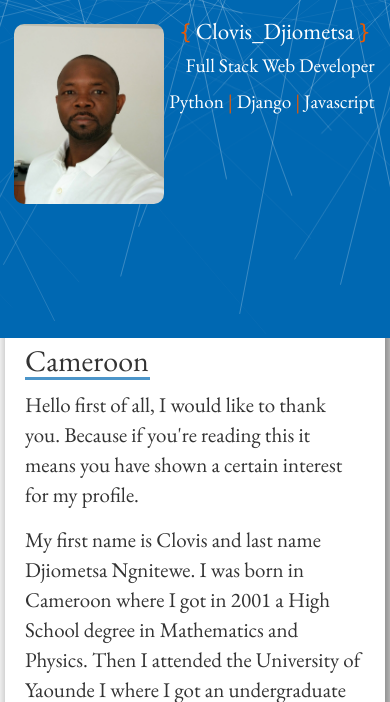
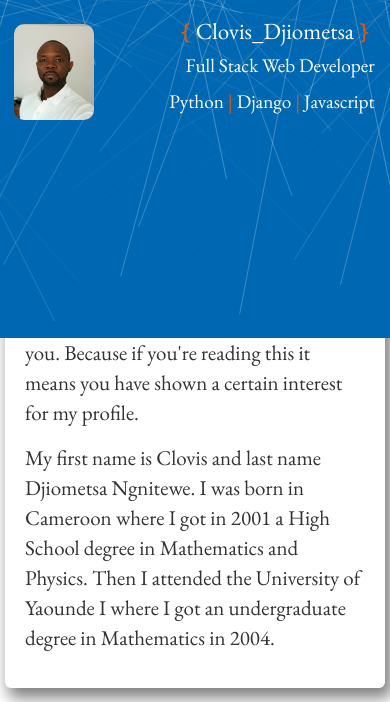
Before and after one commit to ClovisDj/Djiometsa, a Django app: page / in a window 390 px wide. Shown: the top 702 px of the page. Run offline with Django 3.2, Linux system fonts and the light colour scheme; some libraries are stand-ins or nearby versions.

Commit message:
V_1.3, 2017-09-04, Aws deployment

```diff
--- a/resume/static/css/AboutMe.css
+++ b/resume/static/css/AboutMe.css
@@ -63,7 +63,7 @@ canvas{
     padding: 1.7em 0 0 1em;
   }
   #clo{
-    width: 80px;
+    width: 80px !important;
   }
 }
 
--- a/static/css/AboutMe.css
+++ b/static/css/AboutMe.css
@@ -63,7 +63,7 @@ canvas{
     padding: 1.7em 0 0 1em;
   }
   #clo{
-    width: 80px;
+    width: 80px !important;
   }
 }
 
--- a/static/css/base.css
+++ b/static/css/base.css
@@ -29,8 +29,8 @@ body{
   padding: 0;
   overflow: hidden;
   background-color: #0068B2;
-  position: fixed;
-  top: 0;
+  position: fixed !important;
+  top: 0 !important;
   width: 100%;
   height: 3.5em;
 }
```
